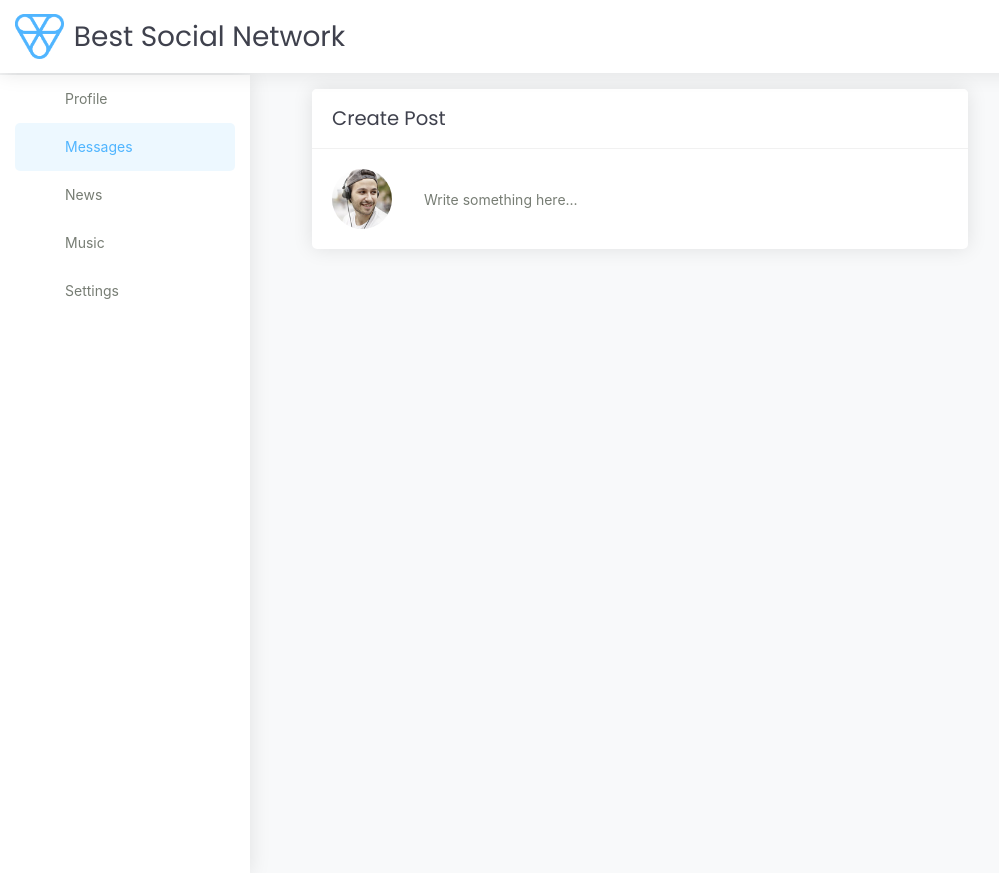
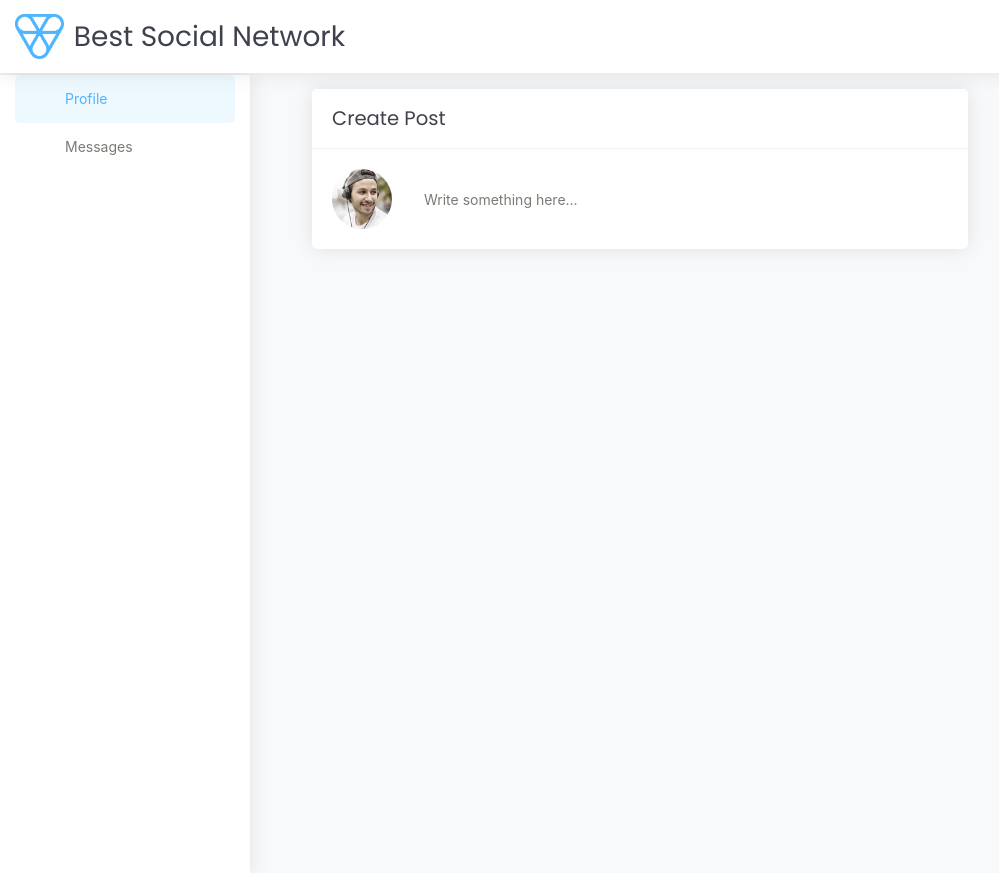
Before and after one commit to cache-in/study_social_network_react, a React (Vite) app: page /dialogs in a window 1280 px wide. Shown: the whole page, without its empty margins (0-999 px from the left). Built offline with nearby package versions, Linux system fonts and the light colour scheme.

Commit message:
navigation v1

```diff
--- a/src/App.jsx
+++ b/src/App.jsx
@@ -3,13 +3,16 @@ import './App.css';
 import Header from './components/Header';
 import Sidebar from './components/Sidebar';
 import Content from './components/Content';
+import {BrowserRouter, Routes, Route} from "react-router-dom";
 
 const App = () => {
   return (
     <div>
-      <Sidebar />
-      <Header />
-      <Content />
+      <BrowserRouter>
+        <Sidebar />
+        <Header />
+        <Content />
+      </BrowserRouter>
     </div>);
 }
 
--- a/src/components/Content.jsx
+++ b/src/components/Content.jsx
@@ -8,12 +8,12 @@ const Content = () => {
         <div className="content-page">
             <div className="container">
                 <div className="row">
-                    <BrowserRouter>
+
                         <Routes>
                             <Route element={<Profile/>} path="/"/>
                             <Route element={<Dialogs/>} path="/dialogs"/>
                         </Routes>
-                    </BrowserRouter>
+
                 </div>
             </div>
         </div>
--- a/src/components/Sidebar.jsx
+++ b/src/components/Sidebar.jsx
@@ -1,4 +1,5 @@
 import React from 'react';
+import {NavLink} from "react-router-dom";
 
 const Sidebar = () => {
   return (
@@ -7,30 +8,15 @@ const Sidebar = () => {
         <div className="scroll-content">
             <nav className="iq-sidebar-menu">
               <ul id="iq-sidebar-toggle" className="iq-menu">
-                  <li className="">
-                    <a href="https://templates.iqonic.design/product/lite/socialv/html/dist/app/profile.html" className=" ">
+                  <li className="active">
+                    <NavLink to="/">
                         <i className="las la-user"></i><span>Profile</span>
-                    </a>
-                  </li>
-                  <li className="active">
-                    <a href="https://templates.iqonic.design/product/lite/socialv/html/dist/dashboard/index.html" className=" ">
-                        <i className="las la-newspaper"></i><span>Messages</span>
-                    </a>
+                    </NavLink>
                   </li>
                   <li className="">
-                    <a href="https://templates.iqonic.design/product/lite/socialv/html/dist/app/group.html" className=" ">
-                        <i className="las la-users"></i><span>News</span>
-                    </a>
-                  </li>
-                  <li className=" ">
-                    <a href="https://templates.iqonic.design/product/lite/socialv/html/dist/app/todo.html" className=" ">
-                        <i className="las la-check-circle"></i><span>Music</span>
-                    </a>
-                  </li>
-                  <li className=" ">
-                    <a href="https://templates.iqonic.design/product/lite/socialv/html/dist/dashboard/calendar.html" className=" ">
-                        <i className="las la-calendar"></i><span>Settings</span>
-                    </a>
+                    <NavLink to="/dialogs" >
+                        <i className="las la-user"></i><span>Messages</span>
+                    </NavLink>
                   </li>
               </ul>
             </nav>
```
